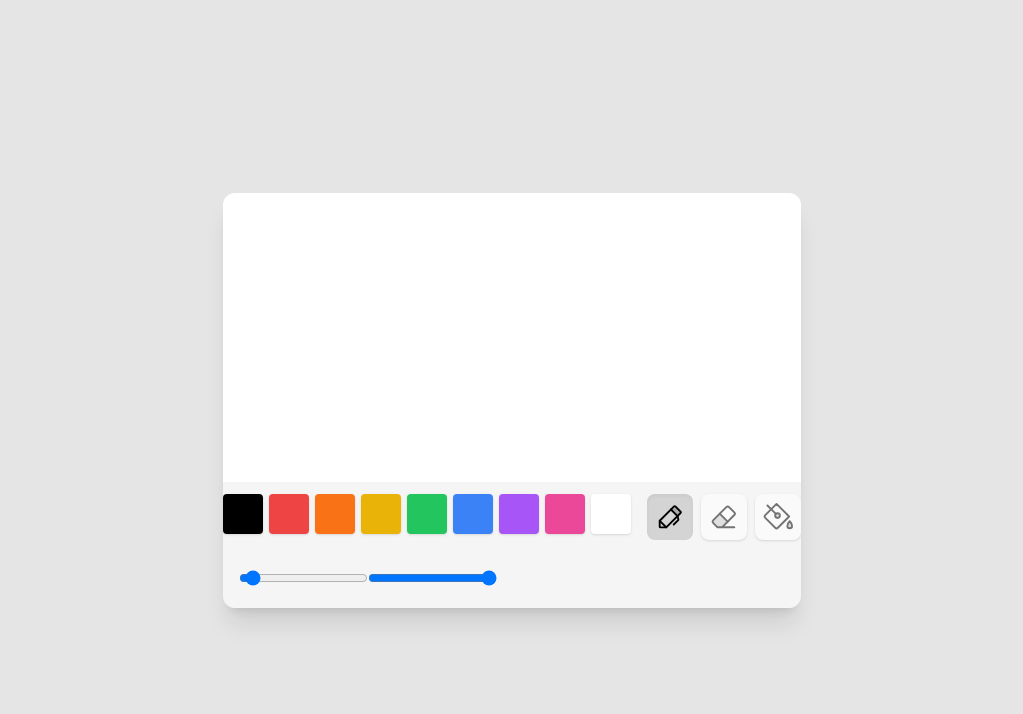
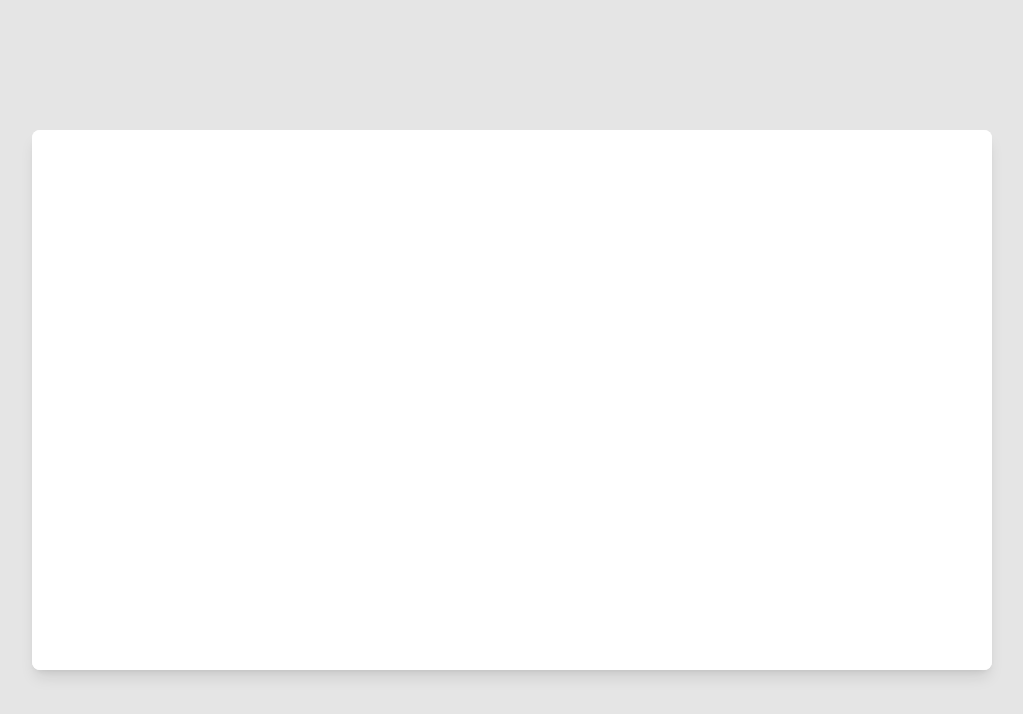
Before and after one commit to louisdutton/canvas, a Next.js app: page / in a window 1280 px wide. Shown: the top 714 px of the page, without its empty margins (128-1151 px from the left). Built offline with nearby package versions, Linux system fonts and the light colour scheme.

Commit message:
converted to react hook

```diff
--- a/components/Canvas.tsx
+++ b/components/Canvas.tsx
@@ -1,92 +1,49 @@
 import { useEffect, useRef, useState, PointerEvent, useCallback } from 'react';
-import Palette from './Palette';
-import List from './List';
-import IconButton from './IconButton';
-import { PenTool, EraserTool, FillTool } from '../lib/tools';
-import { DrawData, Tool } from '../lib/ink';
-import { Pen, Eraser, PaintBucket, Rectangle, IconProps } from 'phosphor-react';
-import History from '../lib/history';
-
-type Icon = React.ForwardRefExoticComponent<
-	IconProps & React.RefAttributes<SVGSVGElement>
->;
-
-const history = new History();
+import useCanvas, { DrawData, Tool } from '../lib/useCanvas';
+import Toolbar from './Toolbar';
 
 export default function Canvas() {
-	const ref = useRef<HTMLCanvasElement>(null);
-	const [tool, setTool] = useState<Tool>(Tool.Pen);
-	const toolIcons = [Pen, Eraser, PaintBucket];
-	const weightSlider = useRef<HTMLInputElement>(null);
-	const opacitySlider = useRef<HTMLInputElement>(null);
+	const ref = useCanvas(960, 540);
+	// const [tool, setTool] = useState<Tool>(Tool.Pen);
 
-	useEffect(() => {
-		if (!ref.current) return;
-	}, [ref.current]);
+	// const keyBindings: Record<string, () => void> = {
+	// 	KeyD: () => setTool(Tool.Pen),
+	// 	KeyE: () => setTool(Tool.Eraser),
+	// 	KeyF: () => setTool(Tool.Fill)
+	// };
 
-	const keyBindings: Record<string, () => void> = {
-		KeyD: () => setTool(Tool.Pen),
-		KeyE: () => setTool(Tool.Eraser),
-		KeyF: () => setTool(Tool.Fill)
-	};
-
-	const handleKeyPress = (e: KeyboardEvent) => {
-		// e.preventDefault();
-		const binding = keyBindings[e.code];
-		if (binding) binding();
-	};
+	// const handleKeyPress = (e: KeyboardEvent) => {
+	// 	// e.preventDefault();
+	// 	const binding = keyBindings[e.code];
+	// 	if (binding) binding();
+	// };
 
 	// key bindings
-	useEffect(() => {
-		window.addEventListener('keydown', handleKeyPress);
+	// useEffect(() => {
+	// 	if (!ref.current) return;
 
-		return () => {
-			window.removeEventListener('keydown', handleKeyPress);
-		};
-	});
+	// 	const canvas = document.createElement('canvas');
+	// 	// console.log(ink);
+
+	// 	ref.current.replaceWith(canvas);
+	// 	// Event subscriptions
+	// 	window.addEventListener('keydown', handleKeyPress);
+
+	// 	return () => {
+	// 		window.removeEventListener('keydown', handleKeyPress);
+	// 	};
+	// }, []);
 
 	return (
-		<div className="sm:rounded-xl overflow-hidden shadow-xl flex flex-col dark:border border-neutral-700 touch-none">
-			<canvas
-				ref={ref}
-				className="bg-white"
-				onPointerMove={(e) => handlePointerMove(e)}
-				onPointerDown={(e) => handlePointerDown(e)}
-				onBlur={(e) => handlePointerUp()}
-				// onKeyDown={(e) => handleKeyDown(e)}
-			/>
-			<div className="z-50 flex flex-col bg-neutral-100 dark:bg-neutral-800">
-				<div className="py-3 flex flex-col sm:flex-row gap-4 items-center justify-evenly">
-					<Palette setColor={(col) => setColor(col)} />
-					<List<Icon>
-						items={toolIcons}
-						render={(Tool, i) => (
-							<IconButton onClick={() => setTool(i)} active={tool === i}>
-								<Tool size={30} weight="duotone" />
-							</IconButton>
-						)}
-						className="flex gap-2"
-					/>
-				</div>
-				<div className="p-4 w-full">
-					<input
-						type="range"
-						step={10}
-						max={200}
-						min={10}
-						defaultValue={20}
-						ref={weightSlider}
-					/>
-					<input
-						type="range"
-						step={0.1}
-						max={1}
-						min={0}
-						defaultValue={1}
-						ref={opacitySlider}
-					/>
-				</div>
-			</div>
-		</div>
+		<>
+			<canvas ref={ref} className="bg-white rounded-lg shadow-lg" />
+			{/* <Toolbar
+				setColor={(value) => (ink.color = value)}
+				setOpacity={(value) => (ink.opacity = value)}
+				setWeight={(value) => (ink.weight = value)}
+				setTool={setTool}
+				activeTool={tool}
+			/> */}
+		</>
 	);
 }
--- a/components/Palette.tsx
+++ b/components/Palette.tsx
@@ -50,7 +50,7 @@ export default function Palette({ setColor }: Props) {
 	return (
 		<ul className="flex gap-1.5">
 			{TAILWIND_COLORS.map((color, i) => (
-				<li key={color}>
+				<li key={color} className="flex">
 					<ColorButton
 						color={color}
 						onClick={() => handleClick(i)}
--- /dev/null
+++ b/components/Toolbar.tsx
@@ -0,0 +1,62 @@
+import Palette from './Palette';
+import List from './List';
+import IconButton from './IconButton';
+import { PenTool, EraserTool, FillTool } from '../lib/tools';
+import { Tool } from '../lib/useCanvas';
+// import { Pen, Eraser, PaintBucket, Rectangle, IconProps } from 'phosphor-react';
+import { FaPen, FaEraser, FaPaintBrush, FaFillDrip } from 'react-icons/fa';
+import { IconType } from 'react-icons';
+
+interface Props {
+	activeTool: Tool;
+	setTool: (tool: Tool) => void;
+	setWeight: (value: number) => void;
+	setColor: (value: string) => void;
+	setOpacity: (value: number) => void;
+}
+
+const Toolbar = ({
+	setTool,
+	setWeight,
+	setColor,
+	setOpacity,
+	activeTool
+}: Props) => {
+	// const [tool, setTool] = useState<Tool>(Tool.Pen);
+	const toolIcons = [FaPen, FaEraser, FaFillDrip];
+
+	return (
+		<div className="z-50 bg-neutral-100 dark:bg-neutral-800 absolute bottom-0 left-0 w-screen">
+			<div className="py-3 flex sm:flex-row gap-4 items-center justify-evenly">
+				<Palette setColor={(col) => setColor(col)} />
+				<List<IconType>
+					items={toolIcons}
+					render={(Tool, i) => (
+						<IconButton onClick={() => setTool(i)} active={activeTool === i}>
+							<Tool size={24} />
+						</IconButton>
+					)}
+					className="flex gap-2"
+				/>
+				<input
+					type="range"
+					step={10}
+					max={200}
+					min={10}
+					defaultValue={20}
+					onChange={(e) => setWeight(parseInt(e.target.value))}
+				/>
+				<input
+					type="range"
+					step={0.1}
+					max={1}
+					min={0}
+					defaultValue={1}
+					onChange={(e) => setOpacity(parseFloat(e.target.value))}
+				/>
+			</div>
+		</div>
+	);
+};
+
+export default Toolbar;
--- a/lib/history.ts
+++ b/lib/history.ts
@@ -26,7 +26,7 @@ export default class History {
 			const img = new Image();
 			img.src = this.states[this.depth];
 			img.onload = () => {
-				ctx.drawImage(img, 0, 0);
+				this.ctx.drawImage(img, 0, 0);
 			};
 		}
 	}
--- a/lib/ink.ts
+++ /dev/null
@@ -1,136 +0,0 @@
-import History from './history';
-import { PenTool, EraserTool } from './tools';
-
-export enum Tool {
-	Pen,
-	Eraser,
-	Fill
-}
-
-export interface DrawData {
-	roomId: string;
-	px: number;
-	py: number;
-	x: number;
-	y: number;
-	pressure: number;
-}
-
-export default class Ink {
-	canvas: HTMLCanvasElement;
-	ctx: CanvasRenderingContext2D;
-	drawing: boolean;
-	px: number;
-	py: number;
-	opacity: number;
-	weight: number;
-	history: History;
-	path?: Path2D;
-	tool: Tool;
-	color: string;
-
-	constructor(canvas: HTMLCanvasElement, width: 960, height: 540) {
-		const ctx = canvas.getContext('2d')!;
-
-		canvas.style.height = height + 'px';
-		canvas.style.width = width + 'px';
-
-		const scale = window.devicePixelRatio;
-		canvas.width = Math.floor(width * scale);
-		canvas.height = Math.floor(height * scale);
-		ctx.scale(scale, scale);
-		console.log('Canvas Scale: ' + scale);
-
-		// fill white
-		ctx.imageSmoothingEnabled = true;
-		ctx.fillStyle = '#ffffff';
-		ctx.fillRect(0, 0, ctx.canvas.width, ctx.canvas.height);
-
-		// stroke style
-		ctx.lineWidth = 5;
-		ctx.lineCap = 'round';
-		ctx.lineJoin = 'round';
-
-		// global pointer up event so it works outside of canvas
-		window.addEventListener('pointerup', up);
-
-		// init history
-		const history = new History(ctx);
-		history.push(); // push intial state
-
-		// store in obj
-		this.canvas = canvas;
-		this.ctx = ctx;
-		this.px = 0;
-		this.py = 0;
-		this.drawing = false;
-		this.opacity = 1;
-		this.weight = 10;
-		this.history = history;
-		this.tool = Tool.Pen;
-		this.color = '#';
-	}
-
-	draw({ pressure, px, py, x, y }: DrawData) {
-		// eraser or pen
-		if (this.tool < 2) {
-			if (!this.path) return;
-			this.ctx.strokeStyle = this.tool === 0 ? this.color : '#ffffff';
-			this.ctx.globalAlpha = this.opacity;
-			this.ctx.lineWidth = pressure * this.weight;
-			this.ctx.beginPath();
-			this.path.moveTo(px, py);
-			this.path.lineTo(x, y);
-			this.ctx.stroke(this.path);
-		}
-	}
-
-	onup() {
-		this.drawing = false;
-		this.path?.closePath();
-		this.history.push();
-	}
-
-	ondown = (e: PointerEvent) => {
-		this.drawing = true;
-
-		const x = e.offsetX;
-		const y = e.offsetY;
-		const pressure = e.pressure;
-
-		// create new path
-		this.path = new Path2D();
-		this.path.moveTo(x, y);
-
-		if (this.tool < 2) {
-			this.draw({ roomId: '', pressure, x, y, px: x, py: y });
-		} else {
-			// FillTool.down(x, y, window.devicePixelRatio);
-		}
-	};
-
-	onmove = (e: PointerEvent) => {
-		const x = e.offsetX;
-		const y = e.offsetY;
-
-		if (!this.drawing) {
-			this.px = x;
-			this.py = y;
-			return;
-		}
-
-		// draw locally
-		this.draw({
-			roomId: '',
-			pressure: e.pressure,
-			px: this.px,
-			py: this.py,
-			x,
-			y
-		});
-
-		// update previous position
-		this.px = x;
-		this.py = y;
-	};
-}
--- /dev/null
+++ b/lib/useCanvas.ts
@@ -0,0 +1,163 @@
+import { useEffect, useRef, useState } from 'react';
+import History from './history';
+import { PenTool, EraserTool } from './tools';
+
+export enum Tool {
+	Pen,
+	Eraser,
+	Fill
+}
+
+export interface DrawData {
+	roomId: string;
+	px: number;
+	py: number;
+	x: number;
+	y: number;
+	pressure: number;
+}
+
+interface Position {
+	x: number;
+	y: number;
+}
+
+// interface Props {
+// 	width: number;
+// 	height: number;
+// }
+
+const useCanvas = (width: number, height: number) => {
+	const canvasRef = useRef<HTMLCanvasElement>(null);
+	const [ctx, setCtx] = useState<CanvasRenderingContext2D>();
+	const [drawing, setDrawing] = useState(false);
+	const [path, setPath] = useState<Path2D>();
+	const [prevPosition, setPrevPosition] = useState<Position>({ x: -1, y: -1 });
+	const [opacity, setOpacity] = useState(1.0);
+	const [weight, setWeight] = useState(10);
+	const [history, setHistory] = useState<History>();
+	const [tool, setTool] = useState<Tool>(Tool.Pen);
+	const [color, setColor] = useState('#000000');
+
+	const draw = ({ pressure, px, py, x, y }: DrawData) => {
+		if (!ctx || !weight || !path) return;
+
+		// eraser or pen
+		if (tool < 2) {
+			ctx.strokeStyle = tool === 0 ? color : '#ffffff';
+			ctx.globalAlpha = opacity;
+			ctx.lineWidth = pressure * weight;
+			ctx.beginPath();
+			// path.moveTo(px, py);
+			// path.lineTo(x, y);
+			// ctx.stroke(path);
+			ctx.moveTo(px, py);
+			ctx.lineTo(x, y);
+			ctx.stroke();
+		}
+	};
+
+	const onup = () => {
+		console.log('up');
+		setDrawing(false);
+		path?.closePath();
+		history?.push();
+	};
+
+	const ondown = (e: PointerEvent) => {
+		console.log('down');
+
+		setDrawing(true);
+
+		const x = e.offsetX;
+		const y = e.offsetY;
+		const pressure = e.pressure;
+
+		// create new path
+		const path = new Path2D();
+		path.moveTo(x, y);
+		setPath(path);
+
+		if (tool < 2) {
+			draw({ roomId: '', pressure, x, y, px: x, py: y });
+		} else {
+			// FillTool.down(x, y, window.devicePixelRatio);
+		}
+	};
+
+	const onmove = (e: PointerEvent) => {
+		console.log('move');
+
+		const x = e.offsetX;
+		const y = e.offsetY;
+
+		if (!drawing) {
+			setPrevPosition({ x, y });
+			return;
+		}
+
+		// draw locally
+		draw({
+			roomId: '',
+			pressure: e.pressure,
+			px: prevPosition.x,
+			py: prevPosition.y,
+			x,
+			y
+		});
+
+		setPrevPosition({ x, y });
+	};
+
+	useEffect(() => {
+		console.log('test');
+
+		const canvas = canvasRef.current;
+		if (!canvas) throw new Error('Canvas is undefined');
+
+		const ctx = canvas.getContext('2d')!;
+
+		canvas.style.height = height + 'px';
+		canvas.style.width = width + 'px';
+
+		const scale = window.devicePixelRatio;
+		canvas.width = Math.floor(width * scale);
+		canvas.height = Math.floor(height * scale);
+		ctx.scale(scale, scale);
+		// console.log('Canvas Scale: ' + scale);
+
+		// fill white
+		ctx.imageSmoothingEnabled = true;
+		ctx.fillStyle = '#ffffff';
+		ctx.fillRect(0, 0, ctx.canvas.width, ctx.canvas.height);
+
+		// stroke style
+		ctx.lineWidth = 5;
+		ctx.lineCap = 'round';
+		ctx.lineJoin = 'round';
+
+		// global pointer up event so it works outside of canvas
+		window.addEventListener('pointerup', onup);
+		canvas.addEventListener('pointerdown', ondown);
+		canvas.addEventListener('pointermove', onmove);
+		canvas.addEventListener('blur', onup);
+
+		// init history
+		const history = new History(ctx);
+		history.push(); // push intial state
+
+		setHistory(history);
+		setCtx(ctx);
+
+		return () => {
+			window.removeEventListener('pointerup', onup);
+			canvas.removeEventListener('pointerdown', ondown);
+			canvas.removeEventListener('pointermove', onmove);
+			canvas.removeEventListener('blur', onup);
+		};
+	}, []);
+
+	return canvasRef;
+};
+
+export default useCanvas;
--- a/package.json
+++ b/package.json
@@ -12,6 +12,7 @@
     "phosphor-react": "^1.4.0",
     "react": "17.0.2",
     "react-dom": "17.0.2",
+    "react-icons": "^4.3.1",
     "wasm-flood-fill": "^1.1.1"
   },
   "devDependencies": {
```
Also changed, not shown: 1 other file (tests, documents, lock files or other folders).
